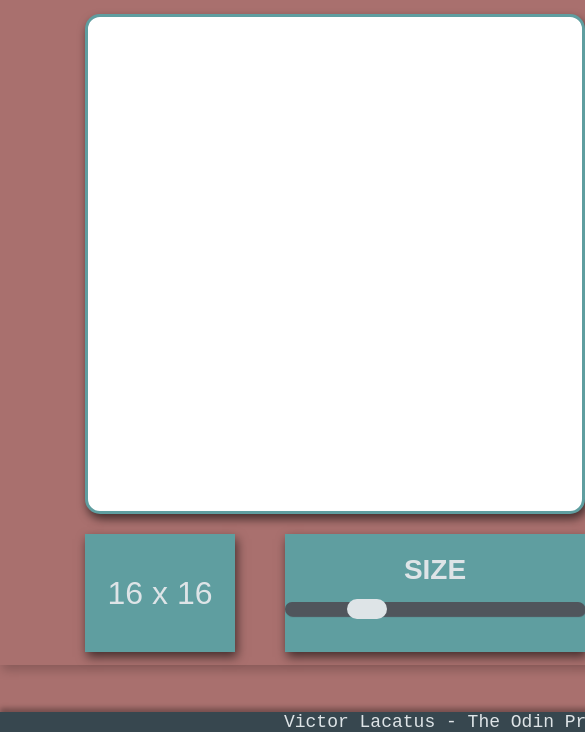
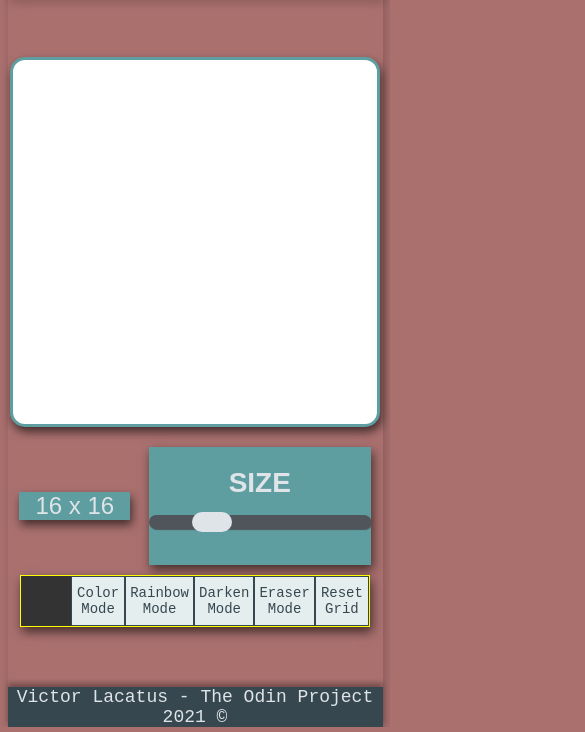
Before and after one commit to georgevictor90/odin-etch-a-sketch, a plain HTML site: page index.html in a window 390 px wide. Shown: the part 179-911 px from the top of the page, 585 px wide, since content can reach past the window. Drawn offline with Linux system fonts and the light colour scheme; a web font is replaced by a local one.

Commit message:
add media queries

```diff
--- a/styles.css
+++ b/styles.css
@@ -316,3 +316,128 @@ footer {
   -moz-box-shadow: 0px -4px 5px 0px rgba(0,0,0,0.75);
   box-shadow: 0px -4px 5px 0px rgba(0,0,0,0.3);
 }
+
+
+/****MEDIA QUERIES *****/
+
+@media screen and (max-width: 1024px) {
+  .main-container {
+    width: 100%;
+  }
+}
+
+@media screen and (max-width: 770px) {
+  .main-container {
+    width: 700px;
+    margin: 0 auto;
+  }
+
+  main {
+    gap: 0;
+    width: 700px;
+    margin: 0 auto;
+  }
+  #gridContainer {
+    width: 400px;
+    height: 400px;
+  }
+
+  #settingsContainer {
+    border: 1px solid yellow;
+    width: 100px;
+
+  }
+  button {
+    width: 100%;
+  }
+
+  input[type = 'color'] {
+    margin: 0 10px;
+  }
+}
+
+
+@media screen and (max-width: 540px) {
+  .main-container {
+    width: 100%;
+    height: auto;
+    margin: 0 auto;
+  }
+
+  main {
+    width: 370px;
+    flex-direction: column;
+    justify-content: center;
+    align-items: center;
+    gap: 10px;
+  }
+
+  #sizeContainer {
+    justify-content: center;
+    width: 540px;
+  }
+
+  #settingsContainer {
+    width: 490px;
+    flex-direction: row;
+    padding: 0 0;
+  }
+
+  input[type = 'color'] {
+    height: 50px;
+    width: 50px;
+    margin: 10px;
+  }
+
+  button {
+    font-size: 24px;
+    margin: 0;
+    flex: 1;
+    border: 1px solid  #37474F;
+  }
+}
+
+@media screen and (max-width: 420px) {
+  .main-container {
+    height: auto;
+    width: 375px;
+  }
+  h1 {
+    font-size: 58px;
+  }
+
+  #gridContainer {
+    width: 370px;
+    height: 370px;
+  }
+
+  #sizeContainer {
+    width: 370px;
+    margin: 0;
+    padding: 0;
+    justify-content: space-around;
+  }
+  #sizeValue {
+    font-size: 24px;
+  }
+
+  #settingsContainer {
+    width: 350px;
+  }
+
+  button {
+    font-size: 14px;
+    font-family: monospace;
+    padding: 4px;
+  }
+
+  input[type = 'color'] {
+    height: 50px ;
+    width: 50px ;
+    margin: 0;
+    align-self: center;
+  }
+  input[type='color']::-webkit-color-swatch {
+    border-radius: 0;
+  }
+}
```
